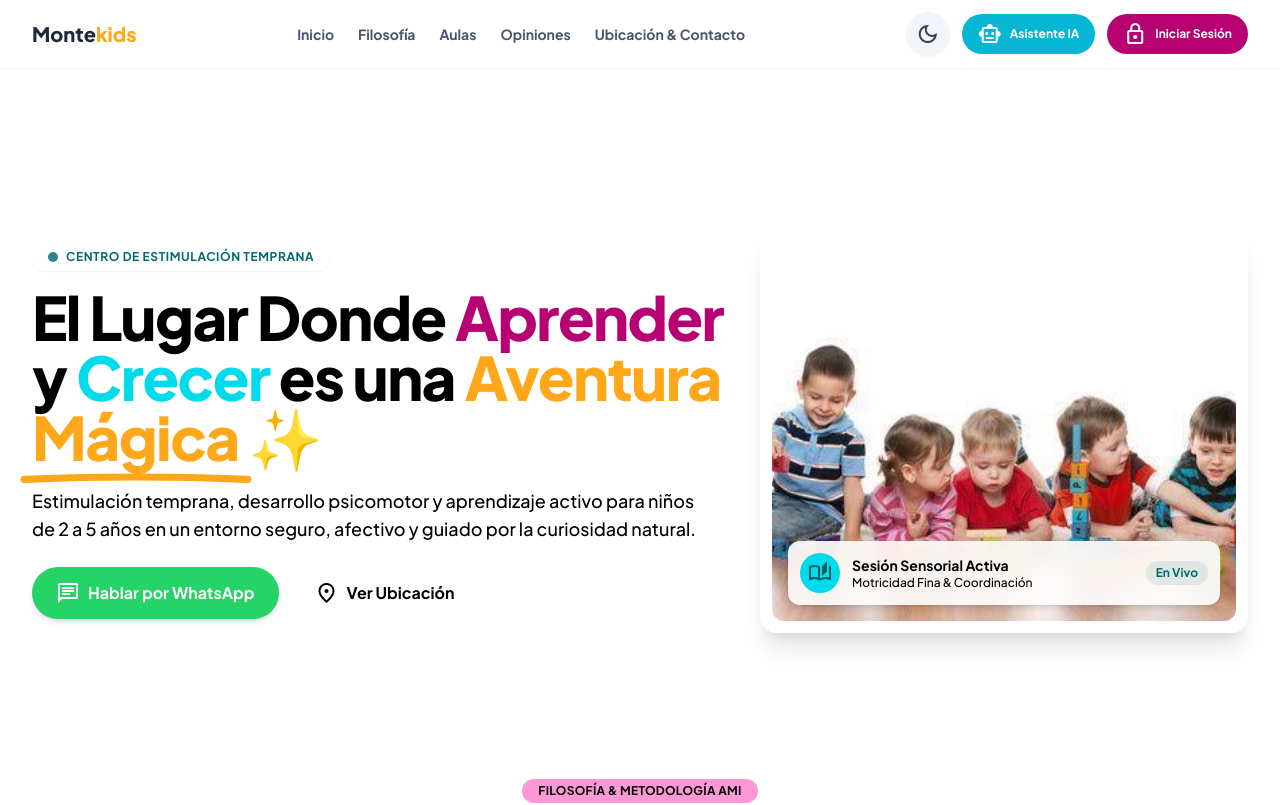
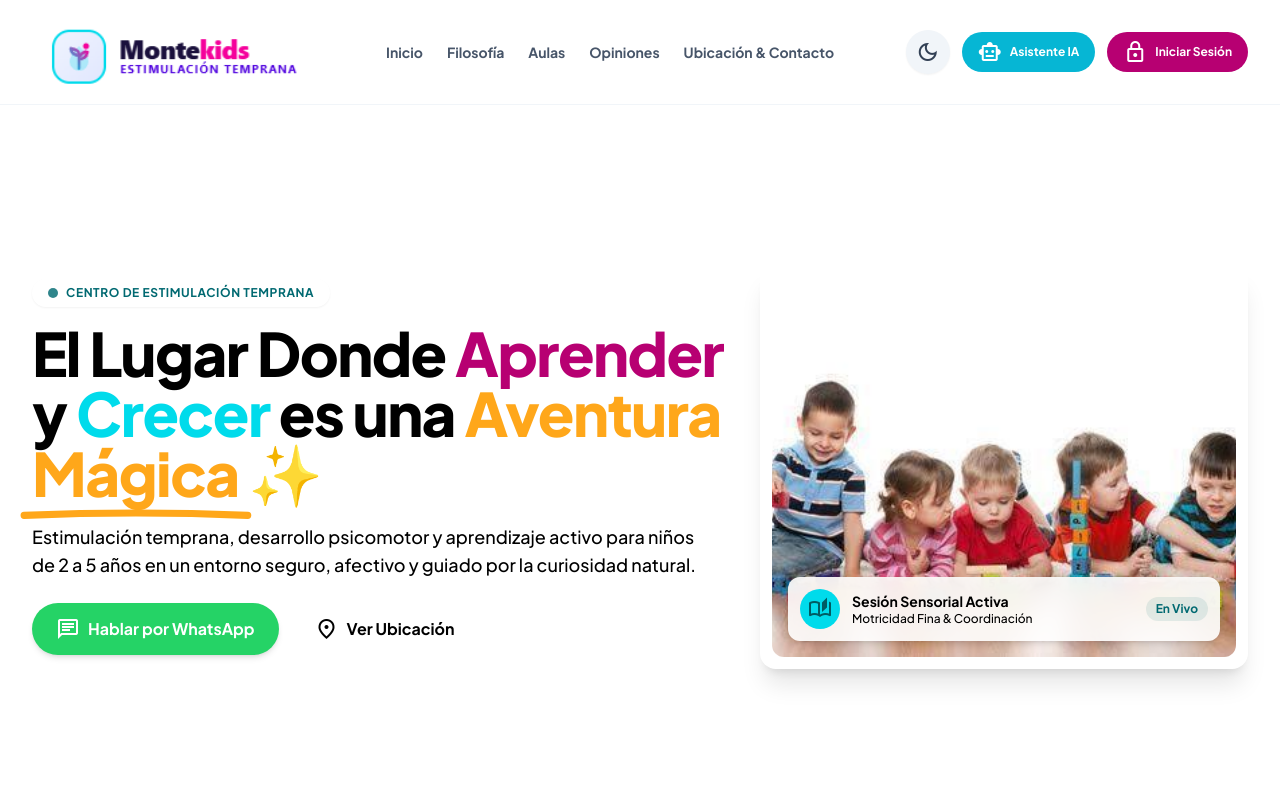
Before and after one commit to aleexds/MontekidsProyect, a React (Vite) app in the folder reactInicio/: page / in a window 1280 px wide. Shown: the top 805 px of the page. Built offline with nearby package versions, Linux system fonts and the light colour scheme.

Commit message:
cambioLogoNavbar

```diff
--- a/reactInicio/src/components/Navbar.jsx
+++ b/reactInicio/src/components/Navbar.jsx
@@ -1,4 +1,5 @@
 import { useState, useEffect } from 'react';
+import logoMontekids from '../img/logoMontekids.png';
 
 export default function Navbar() {
   const [isDark, setIsDark] = useState(false);
@@ -21,10 +22,7 @@ export default function Navbar() {
 
         {/* Logo */}
         <div className="flex items-center gap-2">
-          {/* Tu logo existente */}
-          <span className="font-extrabold text-xl text-slate-800 dark:text-white">
-            Monte<span className="text-secondary-container">kids</span>
-          </span>
+          <img src={logoMontekids} alt="Montekids" className="h-20 w-auto" />
         </div>
 
         {/* Links de Navegación */}
```
